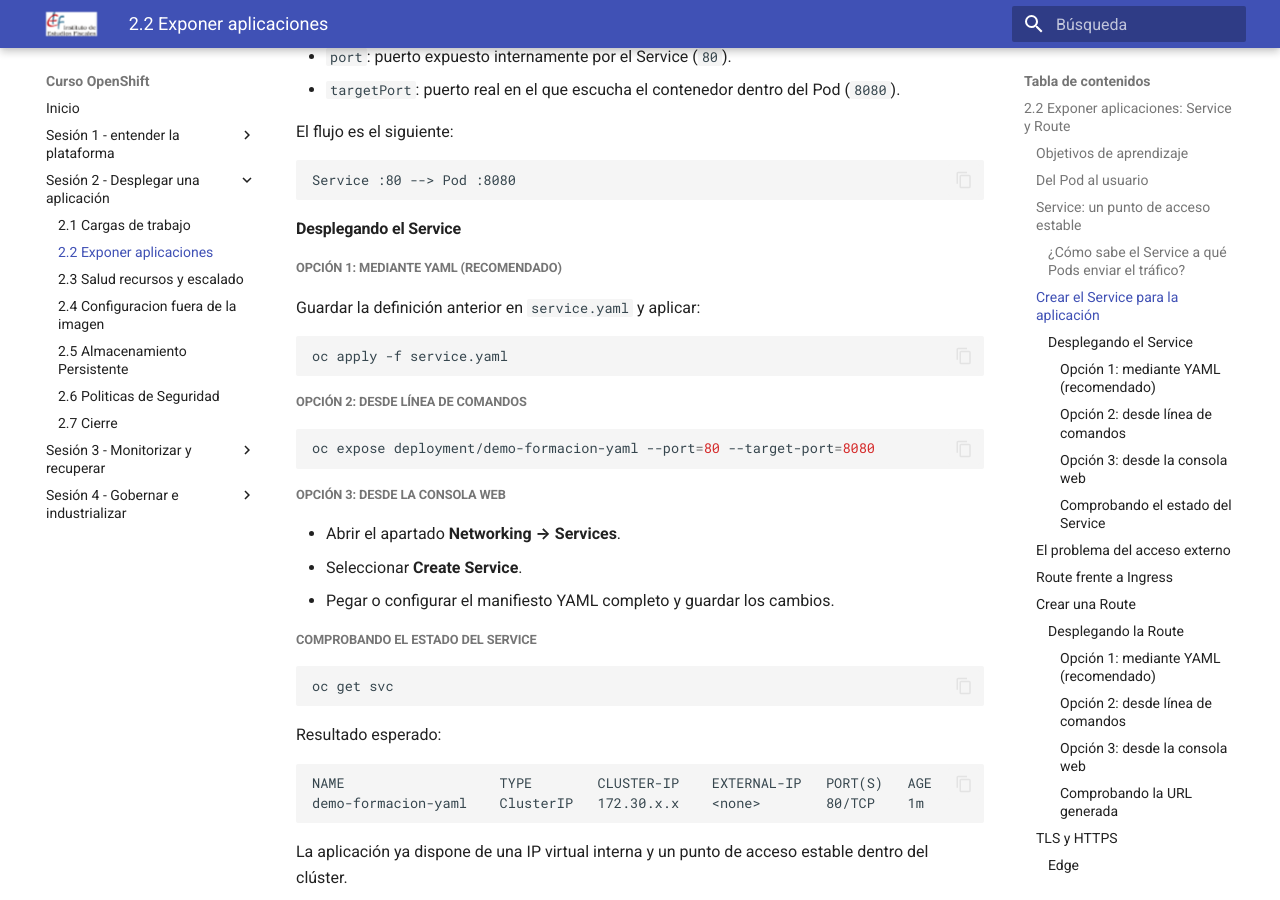
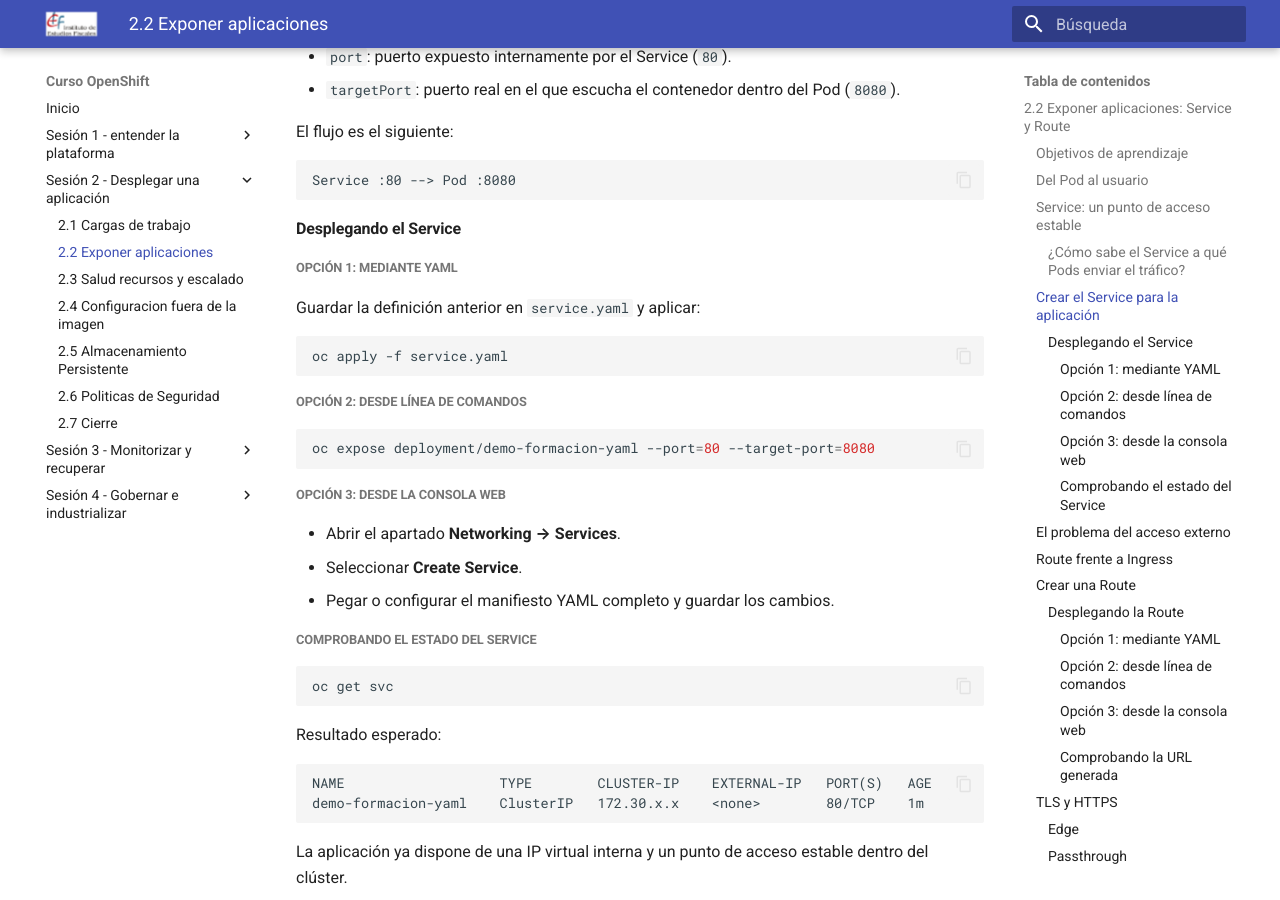
Before and after one commit to ieftraining/curso-openshift, an MkDocs documentation site: the page built from docs/sesion2/2.2 Exponer aplicaciones.md, in a window 1280 px wide and 900 px high, scrolled down 3293 px. Built offline with MkDocs 1.6.1 and Material for MkDocs 9.7.7, drawn with Linux system fonts in a browser that asks for light colours; some of the changed text lies outside the part shown.

Commit message:
Add files via upload

````diff
--- a/docs/sesion2/2.2 Exponer aplicaciones.md
+++ b/docs/sesion2/2.2 Exponer aplicaciones.md
@@ -141,7 +141,7 @@
 
 #### Desplegando el Service
 
-##### Opción 1: mediante YAML (recomendado)
+##### Opción 1: mediante YAML
 
 Guardar la definición anterior en `service.yaml` y aplicar:
 
@@ -261,7 +261,7 @@
 
 #### Desplegando la Route
 
-##### Opción 1: mediante YAML (recomendado)
+##### Opción 1: mediante YAML
 
 ```bash
 oc apply -f route.yaml
````
